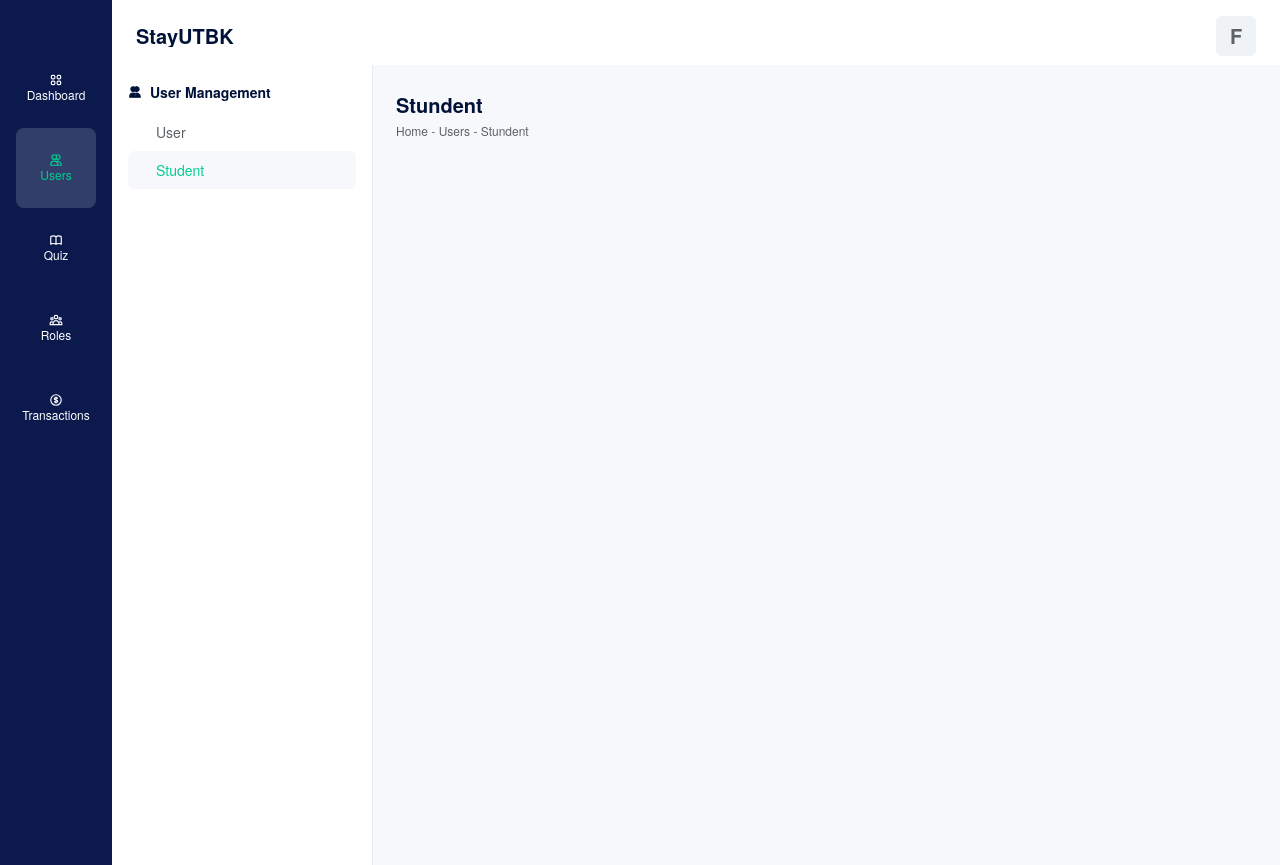
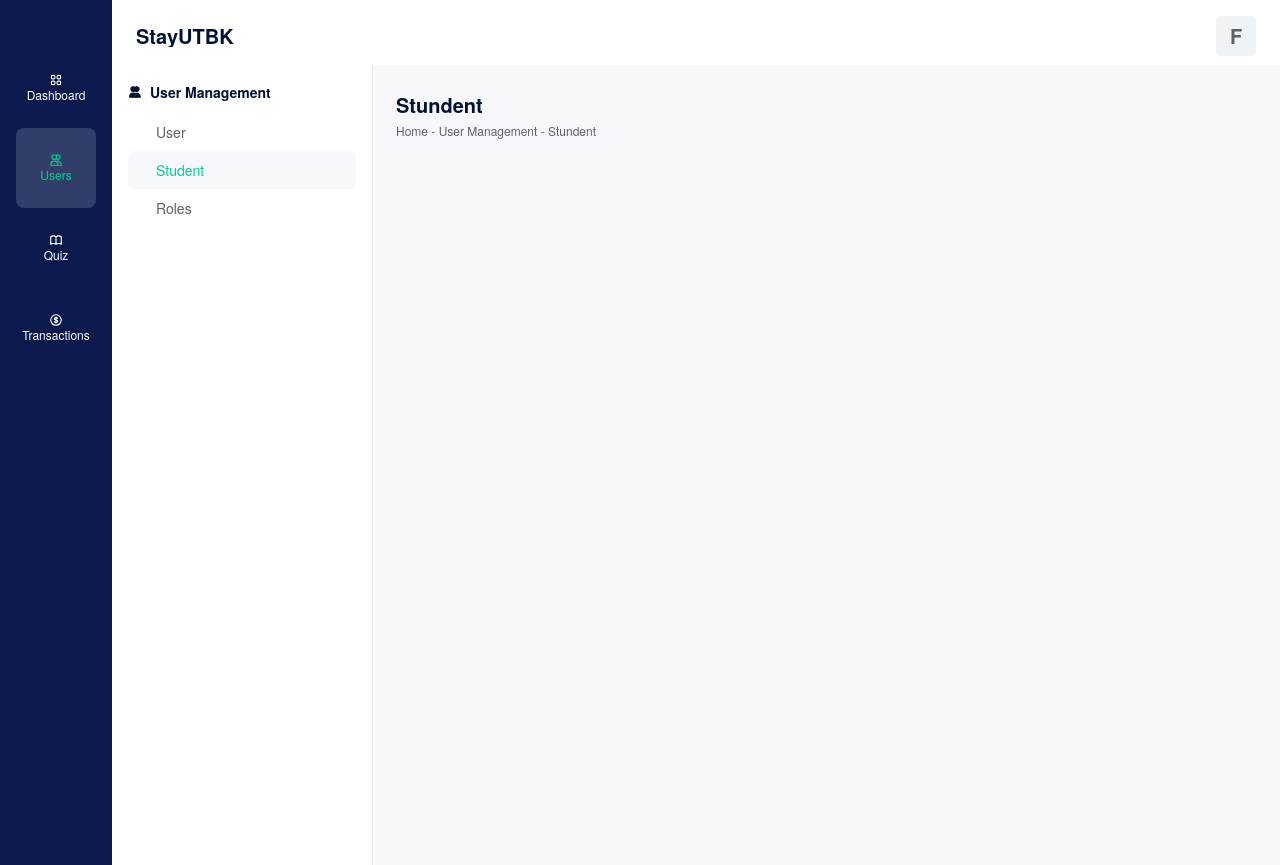
Before and after one commit to finma/stayutbk-owner, a Next.js app: page /users/student in a window 1280 px wide. Built offline with nearby package versions, Linux system fonts and the light colour scheme; a web font is replaced by a local one.

Commit message:
[CHG] update roles page

```diff
--- a/components/layout/base-sidebar.tsx
+++ b/components/layout/base-sidebar.tsx
@@ -30,11 +30,6 @@ const BaseSidebar = () => {
       label: "Quiz",
       key: "quiz",
       icon: <HiOutlineBookOpen />,
-    },
-    {
-      label: "Roles",
-      key: "roles",
-      icon: <HiOutlineUserGroup />,
     },
     {
       label: "Transactions",
--- a/components/layout/user-sidebar.tsx
+++ b/components/layout/user-sidebar.tsx
@@ -26,6 +26,11 @@ const UserSidebar = () => {
           subTitle: "Student",
           id: "student",
           link: "/users/student",
+        },
+        {
+          subTitle: "Roles",
+          id: "roles",
+          link: "/users/roles",
         },
       ],
     },
--- a/pages/users/student.tsx
+++ b/pages/users/student.tsx
@@ -6,7 +6,10 @@ import PageTitle from "@/components/page-title";
 const StudentPage = () => {
   return (
     <>
-      <PageTitle title="Stundent" breadcrumbs="Home - Users - Stundent" />
+      <PageTitle
+        title="Stundent"
+        breadcrumbs="Home - User Management - Stundent"
+      />
     </>
   );
 };
--- a/pages/users/user.tsx
+++ b/pages/users/user.tsx
@@ -6,7 +6,7 @@ import PageTitle from "@/components/page-title";
 const UserPage = () => {
   return (
     <>
-      <PageTitle title="Users" breadcrumbs="Home - Users - User" />
+      <PageTitle title="Users" breadcrumbs="Home - User Management - User" />
     </>
   );
 };
```
Also changed, not shown: pages/roles/index.tsx (deleted, +0 -18 lines).
